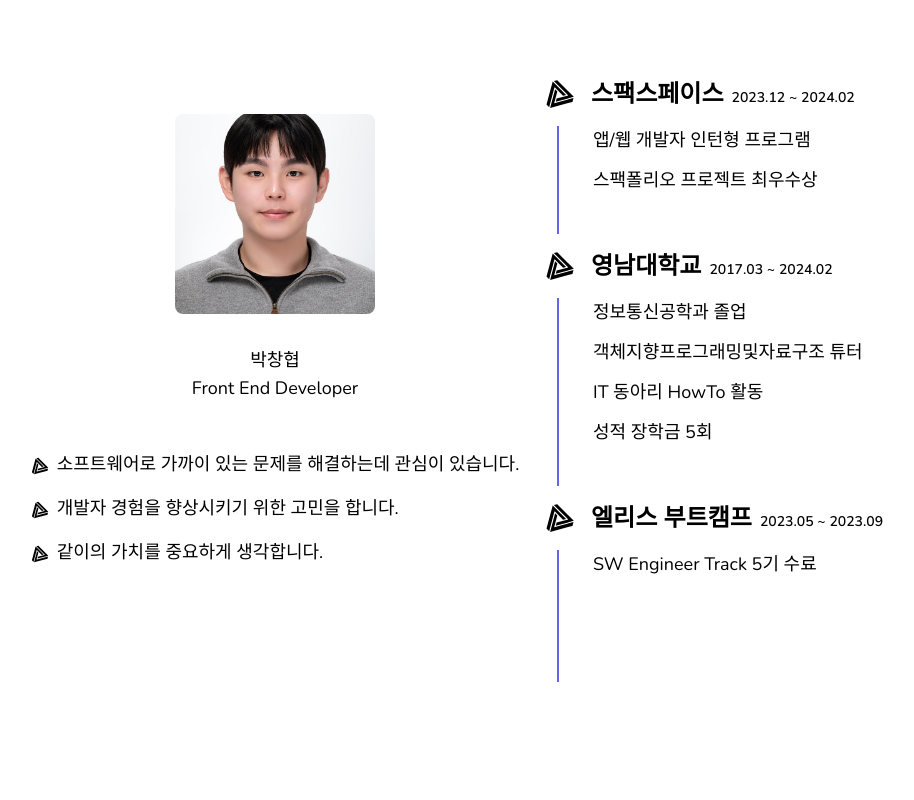
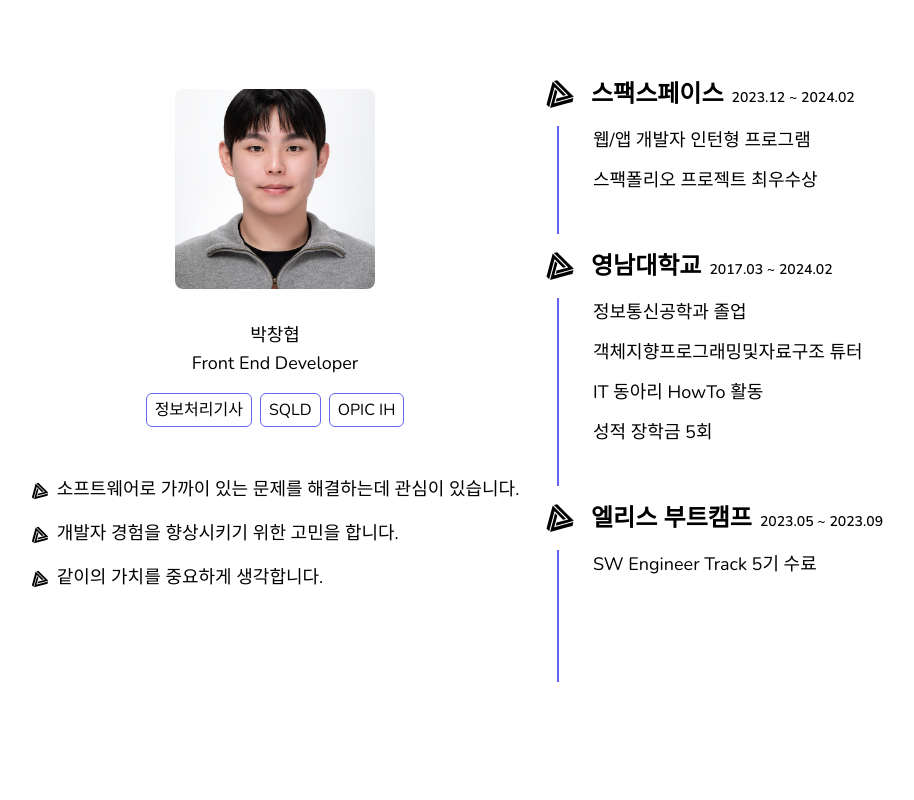
Before and after one commit to thwlckd/portfolio.v1, a Next.js app: page / in a window 1280 px wide. Shown: the part 860-1660 px from the top of the page, without its empty margins (195-1109 px from the left). Built offline with nearby package versions, Linux system fonts and the light colour scheme.

Commit message:
Feat: Chip 컴포넌트 작성 - 자격증 칩 추가 - 사이드바, 프로젝트 칩 변경

```diff
--- a/package.json
+++ b/package.json
@@ -11,6 +11,7 @@
     "format:fix": "prettier --write --ignore-path .gitignore ."
   },
   "dependencies": {
+    "class-variance-authority": "^0.7.0",
     "framer-motion": "^11.0.8",
     "next": "14.1.3",
     "react": "^18",
--- /dev/null
+++ b/src/components/common/Chip.tsx
@@ -0,0 +1,37 @@
+import { HTMLAttributes, ReactNode } from 'react';
+import { VariantProps, cva } from 'class-variance-authority';
+import { cn } from '@/utils';
+
+interface ChipProps
+  extends HTMLAttributes<HTMLDivElement>,
+    VariantProps<typeof ChipVariants> {
+  children: ReactNode;
+}
+
+const ChipVariants = cva('flex items-center px-2 py-1', {
+  variants: {
+    size: { medium: 'text-base rounded-md', large: 'text-lg rounded-lg' },
+    type: {
+      fill: 'text-white bg-indigo-500',
+      line: 'bg-white border border-indigo-500',
+    },
+  },
+  defaultVariants: {
+    size: 'medium',
+    type: 'line',
+  },
+});
+
+export default function Chip({
+  id,
+  children,
+  size,
+  type,
+  className,
+}: ChipProps) {
+  return (
+    <div id={id} className={cn(ChipVariants({ size, type }), className)}>
+      {children}
+    </div>
+  );
+}
--- a/src/components/common/Modal.tsx
+++ b/src/components/common/Modal.tsx
@@ -9,6 +9,7 @@ import { FaArrowUpRightFromSquare } from 'react-icons/fa6';
 import { Project } from '@/types';
 import 'swiper/css';
 import 'swiper/css/navigation';
+import Chip from './Chip';
 
 export interface ModalProps {
   isOpen: boolean;
@@ -99,8 +100,8 @@ const ProjectModal = ({ setOpen, project }: ProjectModalProps) => {
         <ul className="flex gap-4">
           {Children.toArray(
             project.skills.map((skill) => (
-              <li className="py-1 px-2 rounded-md bg-indigo-500 text-white">
-                {skill}
+              <li>
+                <Chip type="fill">{skill}</Chip>
               </li>
             )),
           )}
--- a/src/components/common/Sidebar.tsx
+++ b/src/components/common/Sidebar.tsx
@@ -1,5 +1,6 @@
 import Link from 'next/link';
 import { Children } from 'react';
+import Chip from './Chip';
 
 const SECTIONS = ['home', 'about', 'skill', 'project', 'contact'];
 
@@ -16,12 +17,12 @@ export default function Sidebar() {
               }
               href={`#${section}`}
             ></Link>
-            <div
+            <Chip
               id={`${section}-tooltip`}
-              className="hidden absolute left-[30px] top-[-10px] p-2 bg-white rounded-lg border border-indigo-500 uppercase"
+              className="hidden absolute left-[30px] top-[-10px] p-2 uppercase"
             >
               {section}
-            </div>
+            </Chip>
           </li>
         )),
       )}
--- a/src/components/section/About.tsx
+++ b/src/components/section/About.tsx
@@ -5,6 +5,7 @@ import { Children, useRef } from 'react';
 import { motion } from 'framer-motion';
 import { GiMoebiusTriangle } from 'react-icons/gi';
 import useRefObserver from '@/hooks/useRefObserver';
+import Chip from '../common/Chip';
 
 export default function About() {
   const aboutRef = useRef(null);
@@ -42,6 +43,11 @@ const Profile = () => {
       </div>
       <p className="mt-8">박창협</p>
       <p>Front End Developer</p>
+      <div className="flex gap-2 mt-4">
+        <Chip>정보처리기사</Chip>
+        <Chip>SQLD</Chip>
+        <Chip>OPIC IH</Chip>
+      </div>
       <div className="flex flex-col gap-4 mt-12">
         <p>
           <GiMoebiusTriangle className="inline-block mr-2 hover:text-indigo-500 hover:animate-spin" />
@@ -65,7 +71,7 @@ const CAREERS = [
     title: '스팩스페이스',
     period: '2023.12 ~ 2024.02',
     description: [
-      '앱/웹 개발자 인턴형 프로그램',
+      '웹/앱 개발자 인턴형 프로그램',
       '스팩폴리오 프로젝트 최우수상',
     ],
   },
```
Also changed, not shown: 1 other file (tests, documents, lock files or other folders).
